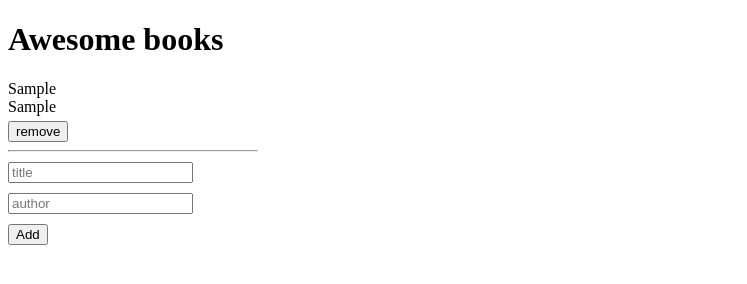
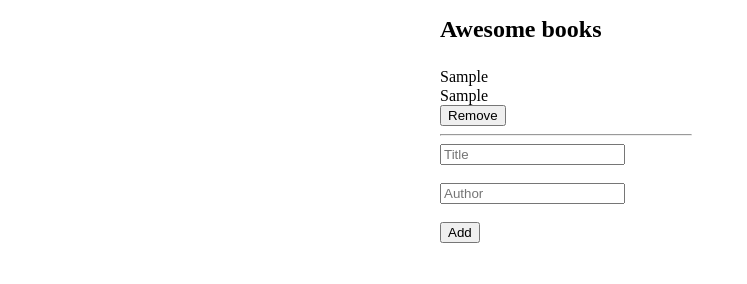
Before and after one commit to obed300/awesome-books1, a plain HTML site: page index.html in a window 1280 px wide. Both pictures are taken after typing "Sample", "Sample" into the empty fields and a click on the button "Add". Shown: the whole page, without its empty margins (0-747 px from the left). Drawn offline with Linux system fonts and the light colour scheme.

Commit message:
Add content to files

```diff
--- a/index.html
+++ b/index.html
@@ -9,17 +9,19 @@
 </head>
 <body>
 
-    <div class="main-wrapper">
+    <div class="container">
         <h1>Awesome books</h1>
-        <div class="books-container"></div>
+        <section class="book-list">
+
+        </section>
         <form class="form">
-            <div class="book-title">
-                <input class="booktitle-input" type="text" placeholder="title">
-            </div>
-            <div class="book-author">
-                <input class="bookauthor-input" type="text" placeholder="author">
-            </div>
-            <button class="Add-btn">Add</button>
+            <input class="input-title" type="text" placeholder="Title">
+            <br>
+            <br>
+            <input class="input-author" type="text" placeholder="Author">
+            <br>
+            <br>
+            <button type="submit">Add</button>
         </form>
     </div>
     <script src="main.js"></script>
--- a/main.js
+++ b/main.js
@@ -1,66 +1,151 @@
-const Addbtn = document.querySelector('.Add-btn');
-const bookauthor = document.querySelector('.bookauthor-input');
-const booktitle = document.querySelector('.booktitle-input');
-const bookscontainer = document.querySelector('.books-container');
 const form = document.querySelector('.form');
+const library = document.querySelector('.book-list');
+const inputAuthor = document.querySelector('.input-author');
+const inputBook = document.querySelector('.input-title');
+
+const storedBooks = JSON.parse(localStorage.getItem('books'));
+let keepbook = [];
+
+function libraryBooks(object) {
+  return `<div class="${object.author}">
+    <p class="title">${object.title}</p>
+    <p class="author">${object.author}</p>
+    <button class="remove">
+    Remove
+    </button>
+    <hr>
+    </div>`;
+}
+
+function remove() {
+  if (keepbook.length > 0) {
+    const removebtn = document.querySelectorAll('.remove');
+    removebtn.forEach((element) => element.addEventListener('click', () => {
+      const parentNodeClass = element.parentNode.className;
+      element.parentNode.remove();
+      keepbook = keepbook.filter((x) => x.author !== parentNodeClass);
+      localStorage.setItem('books', JSON.stringify(keepbook));
+    }));
+  }
+}
+
+function add() {
+  if (inputAuthor.value !== '' && inputBook.value !== '') {
+    const currentBook = [];
+    currentBook.push(
+      {
+        author: inputAuthor.value,
+        title: inputBook.value,
+      },
+    );
+    keepbook.push(
+      {
+        author: inputAuthor.value,
+        title: inputBook.value,
+      },
+    );
+    if (keepbook.length > 0) {
+      currentBook.forEach((data) => library.insertAdjacentHTML('afterend', libraryBooks(data)));
+    }
+  }
+  inputAuthor.value = '';
+  inputBook.value = '';
+  localStorage.setItem('books', JSON.stringify(keepbook));
+}
+
+form.addEventListener('submit', (event) => {
+  event.preventDefault();
+  add();
+  remove();
+});
+
+if (storedBooks !== null) {
+  keepbook = storedBooks;
+  keepbook.forEach((book) => {
+    library.insertAdjacentHTML('afterend', libraryBooks(book));
+    remove();
+  });
+}
 
 
-let keepbook = [];
 
-const addto = (title,author) => {
-    keepbook.push({
-        title,
-        author
-})
-localStorage.setItem('mykey', JSON.stringify(keepbook));
 
-return {title,author};
-}
 
-   let task = ({title,author}) => {
 
-   let titleauthor = document.createElement('div');
-   titleauthor.innerHTML = title + '<br>' + author + '<br>';
-   let removebutton = document.createElement('button');
-   removebutton.classList.add('remove');
-   removebutton.id = keepbook.length-1;
-   titleauthor.appendChild(removebutton);
-   removebutton.innerHTML = '<div>remove</div>';
-   let horiline = document.createElement('div');
-   horiline.classList.add('hori');
-   titleauthor.appendChild(horiline);
-   horiline.innerHTML = '<hr>';
 
-    bookscontainer.appendChild(titleauthor);
 
-    removebutton.addEventListener('click',function(event){
-        let target = event.target.id;
-        keepbook.splice(target,1)
-        localStorage.setItem('mykey', JSON.stringify(keepbook));
-        window.location.reload();
-    })
 
-}
-keepbook = JSON.parse(localStorage.getItem('mykey'));
-if(keepbook === null){
-    keepbook = [];
-}
 
-keepbook.forEach(task);
 
-form.addEventListener('submit', (event) => {
-     event.preventDefault();
-    if(booktitle.value == "" || bookauthor.value == ""){
-        SubmitEvent == false;
 
-    }else{
-        const newBook = addto(
-            booktitle.value,
-            bookauthor.value
-            );
-            task(newBook);
-    }
 
-    booktitle.value = "";
-    bookauthor.value = "";
-});
+
+
+
+
+
+
+
+
+
+
+
+// let keepbook = [];
+
+// const addto = (title,author) => {
+//     keepbook.push({
+//         title,
+//         author
+// })
+// localStorage.setItem('mykey', JSON.stringify(keepbook));
+
+// return {title,author};
+// }
+
+//    let task = ({title,author}) => {
+
+//    let titleauthor = document.createElement('div');
+//    titleauthor.innerHTML = title + '<br>' + author + '<br>';
+//    let removebutton = document.createElement('button');
+//    removebutton.classList.add('remove');
+//    removebutton.id = keepbook.length-1;
+//    titleauthor.appendChild(removebutton);
+//    removebutton.innerHTML = '<div>remove</div>';
+//    let horiline = document.createElement('div');
+//    horiline.classList.add('hori');
+//    titleauthor.appendChild(horiline);
+//    horiline.innerHTML = '<hr>';
+
+//     bookscontainer.appendChild(titleauthor);
+
+//     removebutton.addEventListener('click',function(event){
+//         let target = event.target.id;
+//         keepbook.splice(target,1)
+//         localStorage.setItem('mykey', JSON.stringify(keepbook));
+//         window.location.reload();
+//     })
+
+// }
+// keepbook = JSON.parse(localStorage.getItem('mykey'));
+// if(keepbook === null){
+//     keepbook = [];
+// }
+
+// keepbook.forEach(task);
+
+// form.addEventListener('submit', (event) => {
+//      event.preventDefault();
+//     if(booktitle.value == "" || bookauthor.value == ""){
+//         SubmitEvent == false;
+
+//     }else{
+//         const newBook = addto(
+//             booktitle.value,
+//             bookauthor.value
+//             );
+//             task(newBook);
+//     }
+
+//     booktitle.value = "";
+//     bookauthor.value = "";
+// });
--- a/style.css
+++ b/style.css
@@ -1,20 +1,31 @@
-.book-title{
-    margin-bottom: 10px;
-    margin-top: 10px;
-}
+.container {
+    width: 400px;
+    margin-left: auto;
+    margin-right: auto;
+  }
 
-.Add-btn{
-    margin-top: 10px;
-}
+  h1 {
+    font-size: 24px;
+    font-weight: 700;
+    margin-bottom: 30px;
+  }
 
-.books-container{
-    display: block;
-}
+  hr {
+    margin-left: 0;
+    display: flex;
+    justify-content: left;
+    align-items: center;
+    clear: left;
+    width: 250px;
+  }
 
-.remove{
-    margin-top: 5px;
-}
-
-.hori{
-    width: 250px;
-}
+  .book-list {
+    margin-left: 50px;
+  }
+  .title{
+    margin-top: -5px;
+    margin-bottom: -15px;
+  }
+  .author{
+    margin-bottom: 0px;
+  }
```
